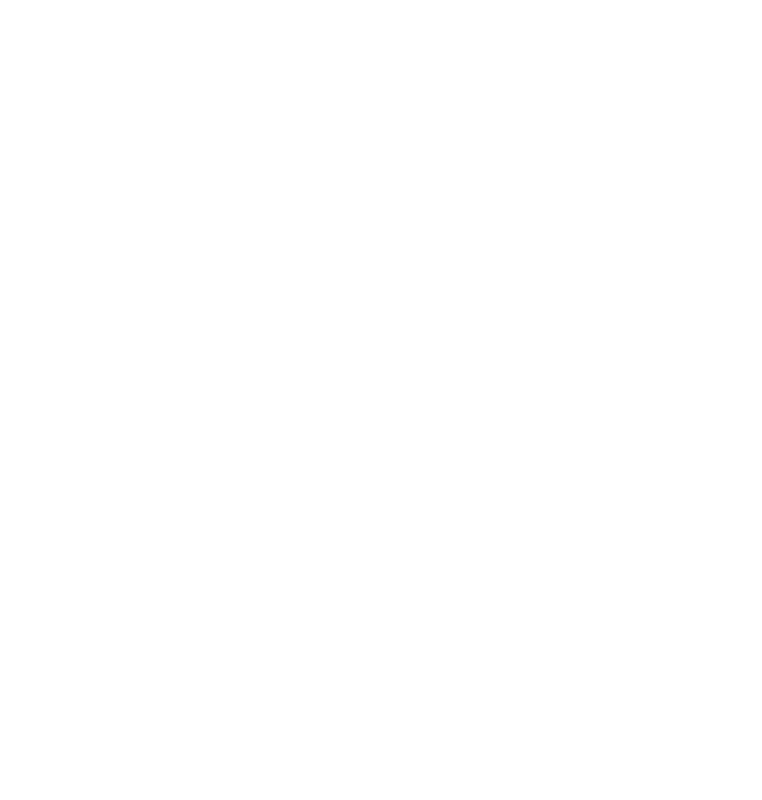
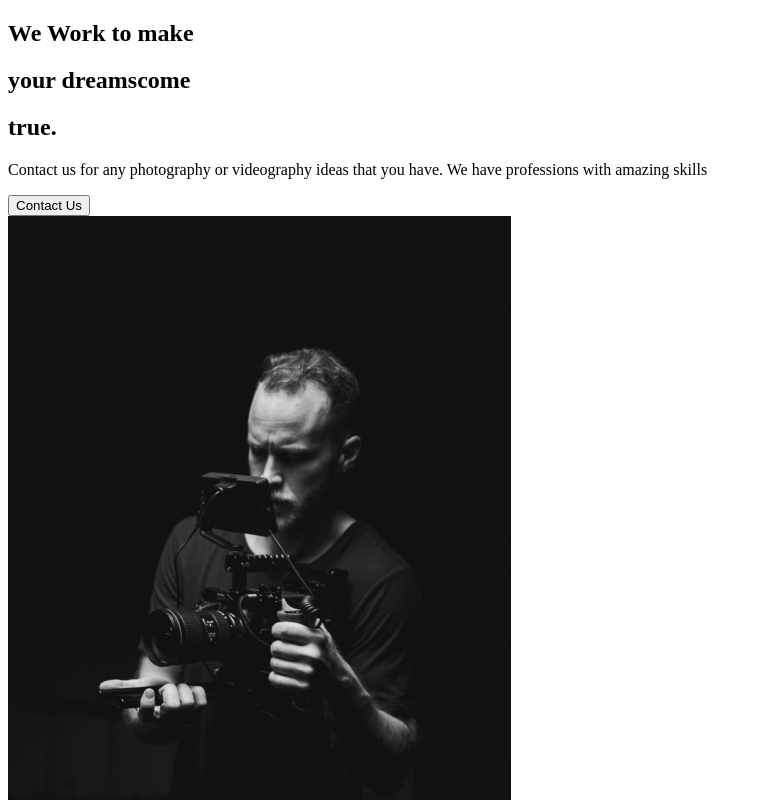
Before and after one commit to tbriggs1/portfoliowebste, a React (Create React App) app: page / in a window 1280 px wide. Shown: the top 800 px of the page, without its empty margins (0-762 px from the left). Built offline with nearby package versions, Linux system fonts and the light colour scheme.

Commit message:
about component

```diff
--- a/src/App.js
+++ b/src/App.js
@@ -1,8 +1,11 @@
+import React from 'react';
+import AboutSection from './components/AboutSection';
+import AboutUs from './pages/AboutUs';
 
 function App() {
   return (
     <div className="App">
-
+      <AboutUs />
     </div>
   );
 }
--- /dev/null
+++ b/src/components/AboutSection.js
@@ -0,0 +1,31 @@
+import React from 'react';
+import home1 from '../img/home1.png';
+
+const AboutSection = () => {
+    return(
+        <div>
+            <div className="description">
+                <div className="title">
+                    <div className="hide">
+                        <h2>We Work to make</h2>
+                    </div>
+                    <div className="hide">
+                        <h2>your <span>dreams</span>come</h2>
+                    </div>
+                    <div className="hide">
+                        <h2> true.</h2>
+                    </div>
+                </div>
+                <p>Contact us for any photography or videography ideas that you have. We have professions with amazing skills</p>
+                <button>Contact Us</button>
+            </div>
+            <div className="image">
+                <img src={home1} alt="Profile Picture"></img>
+            </div>
+        </div>
+
+    )
+}
+
+
+export default AboutSection;
--- /dev/null
+++ b/src/pages/AboutUs.js
@@ -0,0 +1,11 @@
+import React from 'react';
+import AboutSection from '../components/AboutSection'
+
+const AboutUs = () =>
+{
+    return(
+        <AboutSection />
+    )
+}
+
+export default AboutUs;
```
